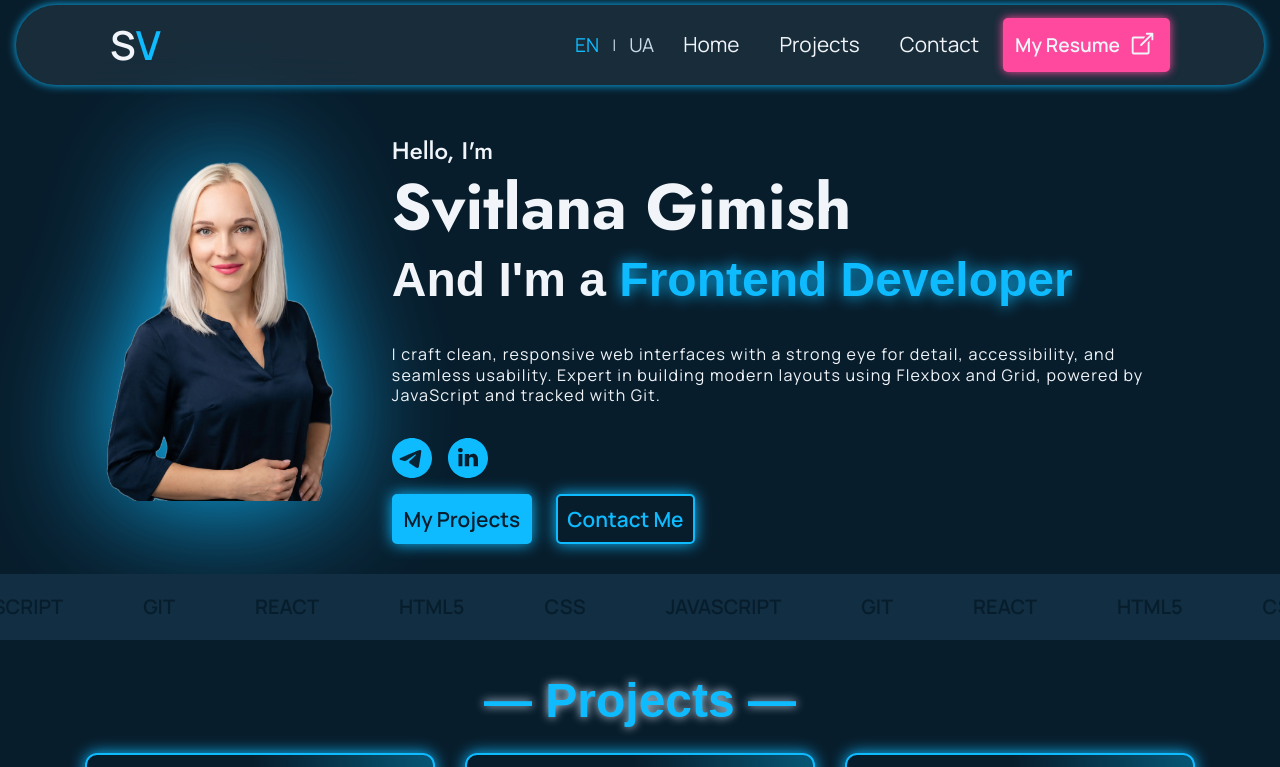
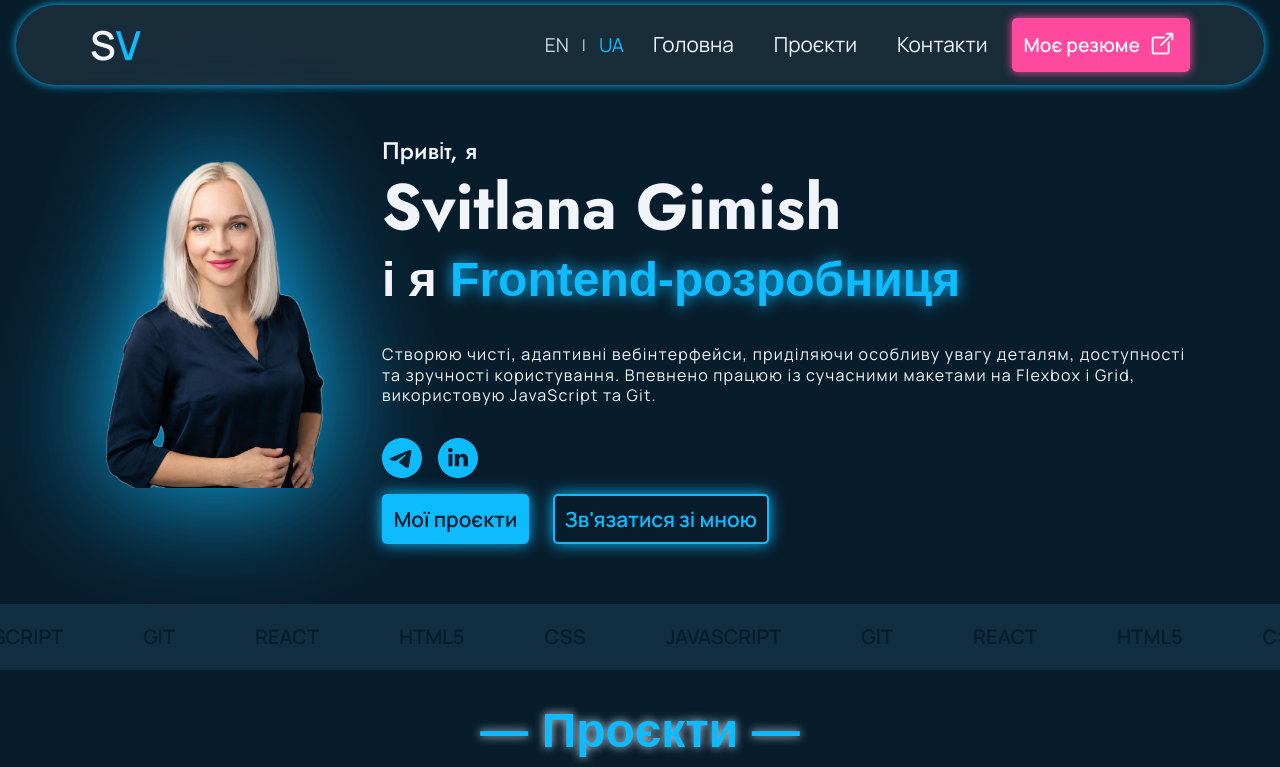
Before and after one commit to svetlanagim/portfolio, a website built with Vite: page src/index.html in a window 1280 px wide. Shown: the top 767 px of the page. Built offline with nearby package versions, Linux system fonts and the light colour scheme; files whose address does not match are found by name.

Commit message:
fix styles

```diff
--- a/src/css/base.css
+++ b/src/css/base.css
@@ -20,17 +20,13 @@
   background: var(--dark-clr);
   color: var(--text-clr);
   line-height: 1.3;
-
-  /* display: flex;
-  flex-direction: column;
-  min-width: 100%;
-  min-height: 100vh; */
 }
 
-/* Запрет скролла страницы при открытом меню */
-/* body.no-scroll {
+/* Заборона прокручування сторінки під час відкритого меню */
+body.no-scroll {
   overflow: hidden;
-} */
+}
+
 h1 {
   font-family: 'Jost', sans-serif;
   font-size: 3rem;
@@ -58,7 +54,7 @@
   cursor: pointer;
 }
 
-/* Класс для скрытия SEO-текстов от глаз пользователей, но не от поисковых роботов */
+/* Клас для приховування SEO-текстів від користувачів, але не від пошукових роботів */
 .visually-hidden {
   position: absolute;
   width: 1px;
@@ -77,9 +73,8 @@
   display: inline-flex;
   align-items: center;
   justify-content: center;
-  /* width: 10rem; */
   height: 100%;
-  font-size: 1.3rem;
+  font-size: 1.1rem;
   font-weight: 600;
   padding: 0.6rem;
   color: var(--dark-clr);
@@ -89,6 +84,7 @@
   border-radius: 5px;
   overflow: hidden;
   z-index: 1;
+  text-align: center;
 }
 
 .btn:hover {
@@ -121,7 +117,6 @@
   background: var(--dark-clr);
   transition: 0.5s;
   z-index: -1;
-  /* border-radius: 3px; */
 }
 
 .btn:hover::before {
@@ -140,4 +135,8 @@
   h3 {
     font-size: 2rem;
   }
+
+  .btn {
+    font-size: 1.3rem;
+  }
 }
--- a/src/css/contact.css
+++ b/src/css/contact.css
@@ -10,28 +10,23 @@
   flex-direction: column;
   align-items: center;
   justify-content: space-evenly;
-  /* width: 100px; */
   margin-bottom: 0;
   background: linear-gradient(79deg, rgba(8, 29, 44, 1) 57%, rgba(6, 86, 117, 1) 100%);
   border: 2px solid var(--global-clr);
   box-shadow: 0 0 15px var(--global-clr);
   border-radius: 12px;
-  padding: 20px;
-
-  /* height: auto; */
+  padding: 10px;
 }
 
 .feedback-form {
   display: flex;
   flex-direction: column;
-  /* align-items: center; */
   background: linear-gradient(79deg, rgba(8, 29, 44, 1) 57%, rgba(6, 86, 117, 1) 100%);
   border: 2px solid var(--global-clr);
   box-shadow: 0 0 15px var(--global-clr);
   border-radius: 12px;
   width: 100%;
   padding: 1rem;
-  /* margin: 0 auto; */
 }
 
 .form-field {
@@ -39,8 +34,6 @@
   flex-direction: column;
   gap: 7px;
   margin-bottom: 0.9rem;
-
-  /* width: 100%; */
 }
 
 .form-input,
@@ -60,17 +53,13 @@
   transition: box-shadow 0.2s ease;
 }
 
-
-
 .form-input:focus,
 .form-message:focus {
-  /* transform: scale(1.05); */
   box-shadow: 0 0 15px var(--global-clr),
     0 0 10px var(--global-clr),
     0 0 15px var(--global-clr);
 }
 
-.form-message {}
 
 .form-btn {
   width: 100%;
@@ -88,10 +77,11 @@
 @media screen and (min-width: 1200px) {
   .feedback-form {
     max-width: 700px;
-
   }
 
-
+  .contact-icons {
+    padding: 20px;
+  }
 }
 
 .form-input:-webkit-autofill,
@@ -101,14 +91,11 @@
   color: var(--light-text-clr) !important;
   -webkit-text-fill-color: var(--light-text-clr) !important;
   caret-color: var(--light-text-clr) !important;
-
   -webkit-box-shadow:
     0 0 0 1000px var(--dark-clr) inset,
     0 0 15px var(--global-clr) !important;
-
   box-shadow:
     0 0 0 1000px var(--dark-clr) inset,
     0 0 15px var(--global-clr) !important;
-
   transition: background-color 5000s ease-in-out 0s;
 }
--- a/src/css/container.css
+++ b/src/css/container.css
@@ -4,14 +4,10 @@
   max-width: 440px;
   padding: 16px 20px;
   margin: 0 auto;
-
-  /* outline: 1px solid #ed1858;
-  outline-offset: -2px; */
 }
 
 @media screen and (min-width: 768px) {
   .container {
-    /* min-width: 768px; */
     max-width: 720px;
   }
 }
--- a/src/css/footer.css
+++ b/src/css/footer.css
@@ -1,5 +1,4 @@
 .footer {
-  /* padding: 20px 0; */
   border-top: 1px solid var(--second-dark-clr);
 }
 
@@ -63,7 +62,5 @@
 @media screen and (min-width: 768px) {
   .footer-bottom {
     gap: 30px;
-    /* flex-direction: column; */
-    /* text-align: center; */
   }
 }
--- a/src/css/header.css
+++ b/src/css/header.css
@@ -25,7 +25,7 @@
   display: flex;
   justify-content: space-between;
   align-items: center;
-  padding: 8px 20px;
+  padding: 8px 0;
 }
 
 /* Стартова анімація при завантаженні сторінки для логотипу та бургера */
@@ -94,10 +94,10 @@
   justify-content: space-evenly;
   gap: 2.5rem;
   position: fixed;
-  top: 0;
+  top: 3px;
   right: -100%;
   width: 70vw;
-  height: 100vh;
+  height: 97vh;
   background: var(--dark-clr);
   backdrop-filter: blur(20px);
   -webkit-backdrop-filter: blur(20px);
@@ -165,12 +165,6 @@
   color: var(--global-clr);
 }
 
-/* --- ОНОВЛЕНИЙ ЕФЕКТ STAGGER (Через атрибут animation) --- */
-.navbar-list-item {
-  /* opacity: 0; */
-  /* Спочатку пункти приховані, поки меню закрите */
-}
-
 /* Запускаємо анімацію тільки за наявності класу .active у батьківського елемента */
 .navbar-list.active .navbar-list-item,
 .navbar-list.active .cvbtn {
@@ -202,7 +196,6 @@
   box-shadow: 0 0 10px var(--btn-clr);
   padding: 14px 28px;
   border-radius: 5px;
-  /* text-decoration: none; */
   color: var(--text-clr);
   transition: 0.2s;
   opacity: 0;
@@ -233,9 +226,6 @@
     -webkit-backdrop-filter: none;
     padding: 0;
     gap: 1.5rem;
-    /* Десктопна анімація з файлу animations.css при завантаженні сторінки */
-    /* opacity: 0; animation: slideRight 1.5s ease-in-out forwards; animation-delay: calc(0.2s * var(--i)); */
-    /* opacity: 1; animation: none; */
   }
 
   /* СКИДАННЯ: Повністю вимикаємо мобільний stagger-ефект на ПК */
--- a/src/css/hero.css
+++ b/src/css/hero.css
@@ -1,51 +1,23 @@
 .hero {
-  /* position: relative;
-  display: flex;
-  align-items: center;
-  justify-content: space-between; */
-  /* padding: 4rem; */
-  margin-top: 105px;
+  margin: 105px 0 30px 0;
 }
 
 .hero-container {
   display: flex;
   flex-direction: column-reverse;
-  /* justify-content: center; */
-  /* align-items: center; */
   gap: 2rem;
 }
 
 .hero-image {
-  /* width: 100%; */
   max-width: 350px;
-  /* Обмежує максимальну ширину на мобільних */
   margin: 0 auto 2rem auto;
   /* Центрує та додає відступ знизу до тексту */
 }
 
 .hero-image img {
-  /* width: 100%;
-  height: auto; */
   object-fit: contain;
-  /* min-width: 300px; */
   filter: drop-shadow(0 0 60px var(--global-clr));
-  /* opacity: 0.01; */
-  /* animation: zommBounce 2s ease-in-out forwards;
-  animation-delay: 0.7s; */
-  /* object-fit: cover */
 }
-
-
-
-.hero-content>* {
-  /* opacity: 0.01;
-  transform: translateY(20px); */
-  /* animation: fadeIn 1s ease-in-out forwards; */
-  /* animation-delay: calc(0.2s * var(--i)); */
-}
-
-
-.hero-content h2 span {}
 
 .hero-subtitle {
   font-family: "Jost", sans-serif;
@@ -94,11 +66,9 @@
 @media screen and (min-width: 1200px) {
   .hero-container {
     flex-direction: row;
-    /* gap: 30px; */
   }
 
   .hero-image img {
-    /* height: 600px; */
     width: 600px;
   }
 }
--- a/src/css/projects.css
+++ b/src/css/projects.css
@@ -6,7 +6,6 @@
   text-align: center;
   text-shadow: 0 0 10px var(--light-text-clr);
   margin-bottom: 20px;
-
 }
 
 .title span {
@@ -23,7 +22,6 @@
 }
 
 .projects-card {
-  /* background: var(--dark-clr); */
   background: linear-gradient(79deg, rgba(8, 29, 44, 1) 57%, rgba(6, 86, 117, 1) 100%);
   border: 2px solid var(--global-clr);
   box-shadow: 0 0 15px var(--global-clr);
@@ -31,7 +29,6 @@
   padding: 15px;
   transition: all 0.2s ease;
   width: 100%;
-
   color: var(--light-text-clr);
   position: relative;
   overflow: hidden;
@@ -41,7 +38,6 @@
 .projects-card:hover {
   transform: scale(1.05);
   /* Збільшення масштабу */
-
   /* Підсилення тіні */
   box-shadow: 0 0 15px var(--global-clr),
     0 0 10px var(--global-clr),
@@ -50,18 +46,11 @@
 }
 
 .projects-image-box {
-  /* display: block; */
-  /* Робимо посилання блочним */
-  /* position: relative; */
-
-  /* width: 350px; */
   height: 250px;
-  /* border: 15px solid var(--global-dark); */
   border: 1px solid var(--global-clr);
   border-radius: 12px;
   overflow: hidden;
   background-color: var(--second-dark-clr);
-
   margin-bottom: 10px;
 }
 
@@ -74,12 +63,10 @@
   transform: rotate(5deg);
   transition: transform .3s ease-in-out;
   border-radius: 12px;
-  /* , transform-origin .3s ease-in-out; */
 }
 
 .projects-card:hover .projects-image {
   transform: scale(1);
-  /* transform-origin: 0px 0px; */
 }
 
 .project-info {
@@ -87,8 +74,6 @@
   flex-direction: column;
   gap: 8px;
 }
-
-.projects-title {}
 
 .projects-technologies {
   display: flex;
@@ -98,7 +83,6 @@
 
 .projects-technologies p {
   padding: 5px 7px;
-  /* border: 1px solid var(--second-dark-clr); */
   border-radius: 50px;
   box-shadow:
     0 0 3px var(--global-clr);
@@ -110,32 +94,25 @@
   gap: 8px;
   align-items: center;
   font-size: 0.75rem;
-  /* Чуть меньше основного текста */
   color: var(--light-text-clr);
   opacity: 0.8;
-  /* Делаем текст менее кричащим */
 }
 
 /* Разделитель между типом проекта и ролью */
 .project-type::after {
   content: "";
   display: inline-block;
-
   width: 6px;
   height: 6px;
   margin-left: 10px;
   background-color: var(--global-clr);
   border-radius: 50%;
-
   box-shadow: 0 0 8px var(--global-clr), 0 0 3px var(--global-clr);
 
-  /* vertical-align: middle; */
 }
 
 .project-role {
   font-weight: 500;
-  /* Можно выделить роль цветом, если хотите сделать на ней акцент: */
-  /* color: var(--global-clr); */
 }
 
 
@@ -144,7 +121,6 @@
   position: absolute;
   top: 0%;
   left: 0%;
-  /* transform: translate(-50% -50%); */
   width: 100%;
   height: 100%;
   background: rgba(255, 255, 255, 0.07);
@@ -155,7 +131,6 @@
   opacity: 0;
   display: flex;
   gap: 10px;
-
   transform: translateY(100%);
 }
 
@@ -172,10 +147,6 @@
 }
 
 @media screen and (min-width: 768px) {
-  .projects-list {
-    /* flex-direction: row; */
-  }
-
   .projects-card {
     width: calc((100% - 1 * 30px) / 2);
   }
--- a/src/css/skills.css
+++ b/src/css/skills.css
@@ -9,7 +9,6 @@
 .skills-track {
   display: flex;
   width: max-content;
-  /* gap: 40px; */
   animation: scroll 20s linear infinite;
 }
 
@@ -17,7 +16,6 @@
   display: flex;
   padding: 0;
   margin: 0;
-  /* gap: 40px; */
 }
 
 .skills-item {
@@ -26,6 +24,5 @@
   color: var(--dark-clr);
   font-weight: 700;
   padding: 0 40px;
-  /* Отступы между навыками */
   white-space: nowrap;
 }
--- /dev/null
+++ b/src/js/base.js
@@ -0,0 +1,12 @@
+/* Відновлення сторінки з початку */
+if ('scrollRestoration' in history) {
+  history.scrollRestoration = 'manual';
+}
+
+window.addEventListener('load', () => {
+  window.scrollTo({
+    top: 0,
+    left: 0,
+    behavior: 'instant',
+  });
+});
--- a/src/js/language.js
+++ b/src/js/language.js
@@ -93,7 +93,7 @@
   });
 }
 
-const savedLanguage = localStorage.getItem('language') || 'en';
+const savedLanguage = localStorage.getItem('language') || 'uk';
 
 setLanguage(savedLanguage);
 
--- a/src/main.js
+++ b/src/main.js
@@ -1,3 +1,4 @@
+import './js/base.js';
 import './js/animations.js';
 import './js/burgerMenu.js';
 import './js/skills.js';
--- a/src/partials/skills.html
+++ b/src/partials/skills.html
@@ -1,4 +1,4 @@
-<section class="skills anim-el" style="--delay: 0.1s">
+<section class="skills anim-el" style="--delay: 0s">
   <div class="skills-track">
     <ul class="skills-list">
       <li class="skills-item">Html5</li>
```
Also changed, not shown: src/css/animations.css (+6 -16 lines).
